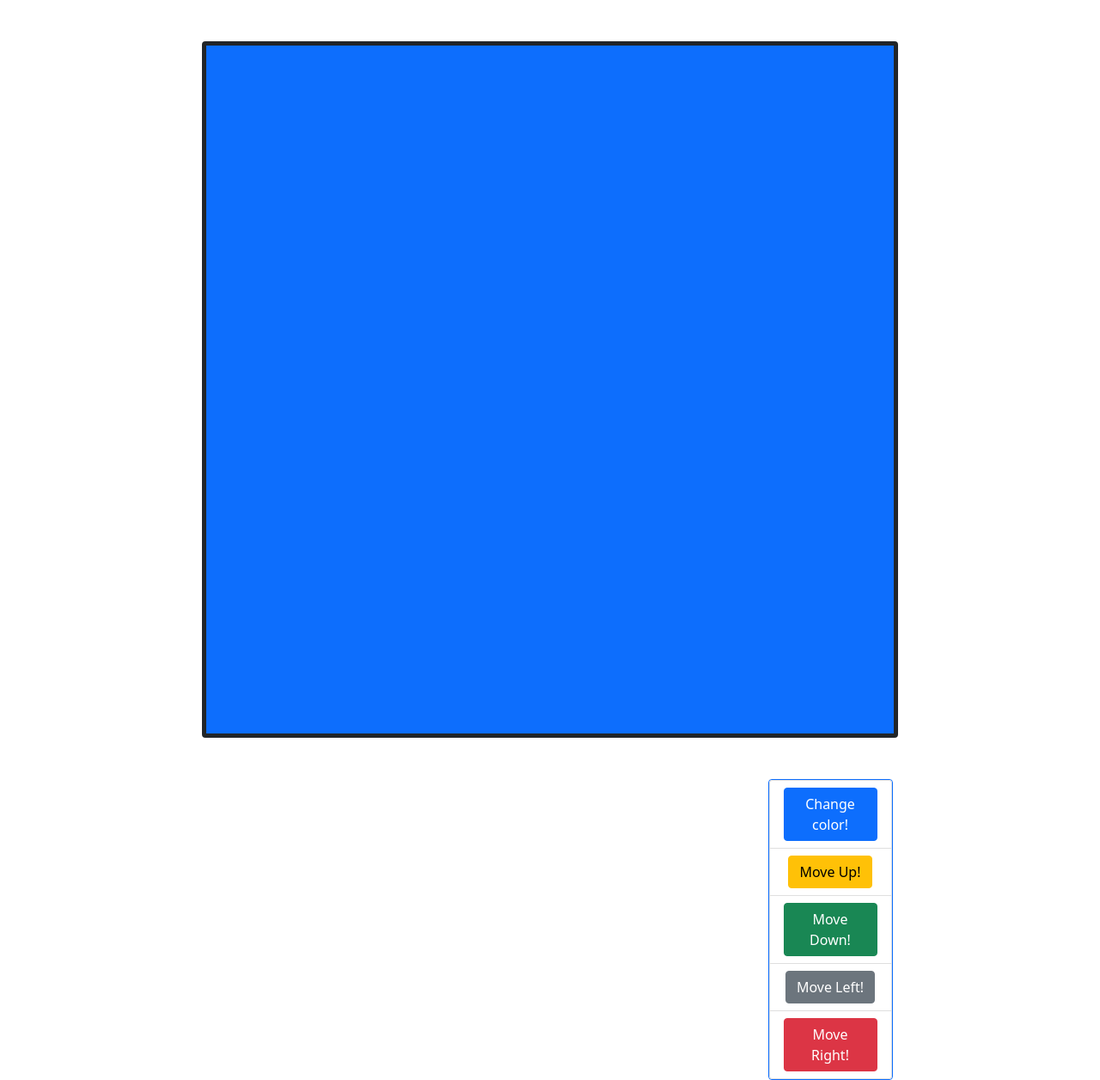
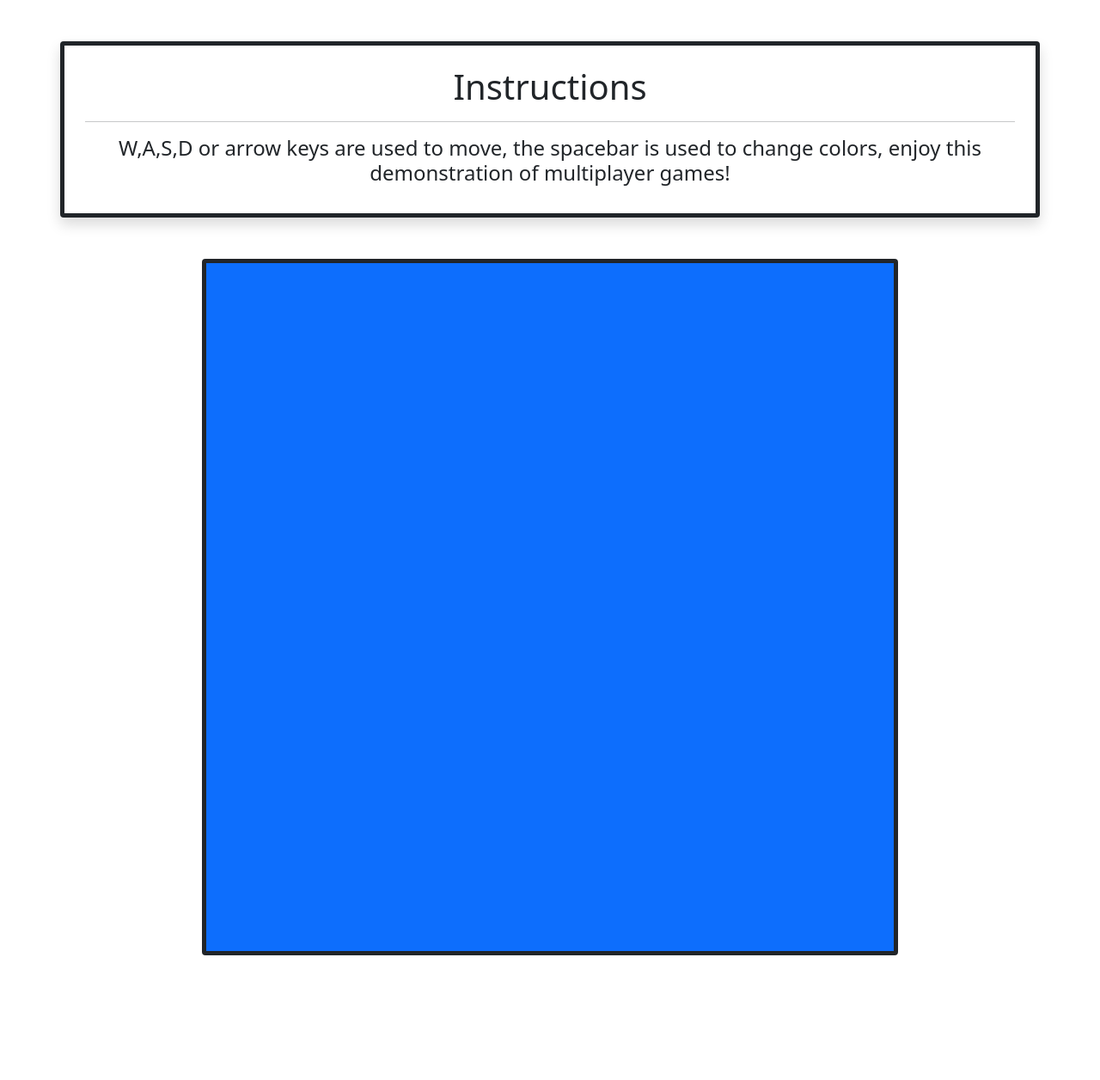
Before and after one commit to CHS-TechClub/MultiplayerGame, a website: page pages/index.html in a window 1280 px wide. Shown: the whole page at 86% size. After the commit the page ends 1159 px from the top, so only its background shows below. Drawn offline with nearby package versions, Linux system fonts and the light colour scheme; no server answers; files whose address does not match are found by name.

Commit message:
Production Ready

```diff
--- a/pages/index.html
+++ b/pages/index.html
@@ -9,28 +9,15 @@
   <body>
 
     <!-- Canvas -->
-    <div class="container-fluid mx-auto mt-5">
-      <canvas id="canvas" width="800" height="800" class="border border-5 border-dark bg-primary rounded d-flex mx-auto">Your browser does not support HTML5 canvas!</canvas>
+
+    <div class="container mx-auto mt-5 text-center border border-dark border-5 rounded shadow p-4">
+      <h1>Instructions</h1>
+      <hr>
+      <h4>W,A,S,D or arrow keys are used to move, the spacebar is used to change colors, enjoy this demonstration of multiplayer games!</h4>
     </div>
 
-    <div class="row">
-      <!-- Logs -->
-      <div class="col-sm-12 col-md-6">
-
-      </div>
-
-      <!-- Interact panel -->
-      <div class="col-sm-12 col-md-6">
-        <div class="container">
-          <ul class="list-group border border-primary w-25 text-center d-flex mx-auto mt-5">
-            <li class="list-group-item"><button type="button" name="changeColor" class="btn btn-primary" onclick="mainPlayer.changeColor()">Change color!</button></li>
-            <li class="list-group-item"><button type="button" name="changeColor" class="btn btn-warning" onclick="mainPlayer.addY(-5)">Move Up!</button></li>
-            <li class="list-group-item"><button type="button" name="changeColor" class="btn btn-success" onclick="mainPlayer.addY(5)">Move Down!</button></li>
-            <li class="list-group-item"><button type="button" name="changeColor" class="btn btn-secondary" onclick="mainPlayer.addX(-5)">Move Left!</button></li>
-            <li class="list-group-item"><button type="button" name="changeColor" class="btn btn-danger" onclick="mainPlayer.addX(5)">Move Right!</button></li>
-          </ul>
-        </div>
-      </div>
+    <div class="container-fluid mx-auto mt-5 mb-5">
+      <canvas id="canvas" width="800" height="800" class="border border-5 border-dark bg-primary rounded d-flex mx-auto">Your browser does not support HTML5 canvas!</canvas>
     </div>
 
   </body>
--- a/public/main.js
+++ b/public/main.js
@@ -93,20 +93,17 @@ class Player {
 
 }
 
-/*
-Initialize everything
-*/
 //null id because it gets assigned by the server!
 mainPlayer = new Player(Math.floor(Math.random() * (750 - 60 + 1) + 60), Math.floor(Math.random() * (750 - 60 + 1) + 60), colors[Math.floor(Math.random() * colors.length)], null)
 
-/*
-Handle main player movement
-*/
+//add key codes to list, this checking keys in the list on each render-cycle is faster than waiting for the browser to emit the event
 document.addEventListener('keydown', (event) => {
+  if (event.keyCode == 32) mainPlayer.changeColor(); // allow the user to sparingly change the color (if this is in the key loops they change like 5 colors at a time)
   if (pressedKeys.includes(event.keyCode)) return;
   pressedKeys.push(event.keyCode);
 });
 
+//remove key codes from list
 document.addEventListener('keyup', (event) => {
   if (!pressedKeys.includes(event.keyCode)) return;
   let index = pressedKeys.indexOf(event.keyCode);
@@ -143,6 +140,7 @@ setInterval(() => {
     mainPlayer.addX(5);
   }
 
+  //render all the players in the map
   for (const player of players.values()) {
     player.render(ctx);
   }
```
